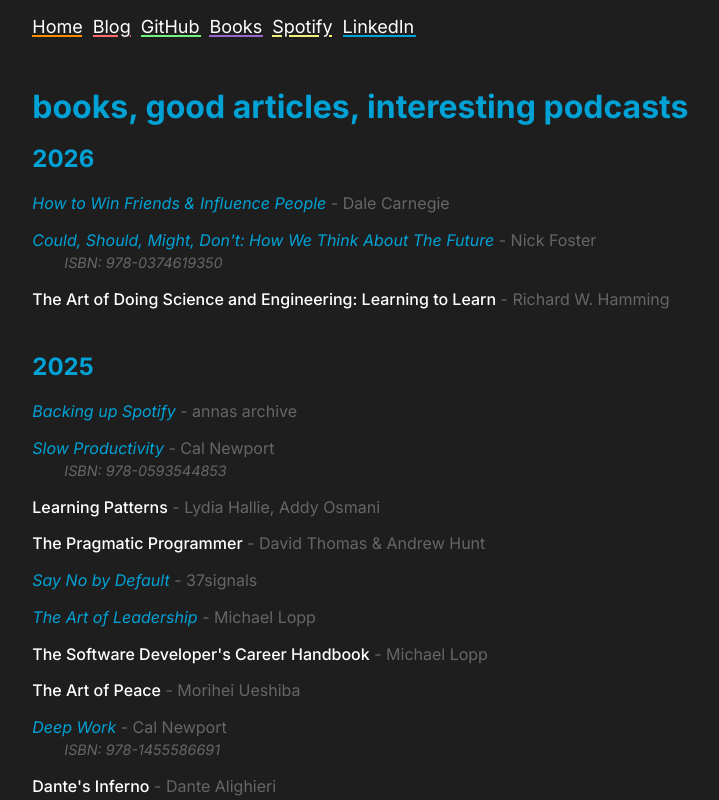
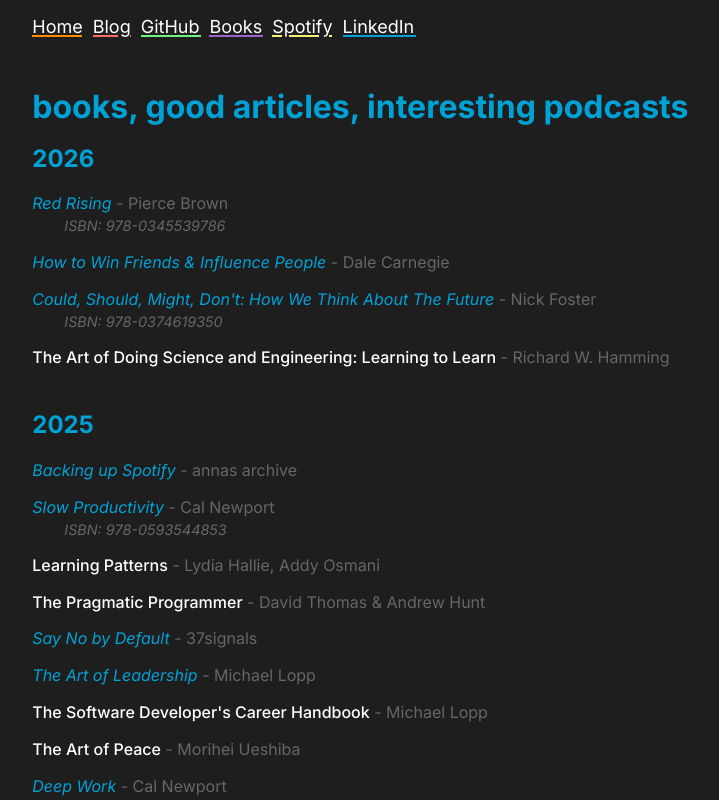
Before and after one commit to NickTheWilder/website, a Next.js app: page /books in a window 1280 px wide. Shown: the top 800 px of the page, without its empty margins (271-990 px from the left). Built offline with nearby package versions, Linux system fonts and the light colour scheme; a web font is replaced by a local one.

Commit message:
Man I'm flying through books

```diff
--- a/src/app/books/page.tsx
+++ b/src/app/books/page.tsx
@@ -18,6 +18,7 @@
     {
         year: 2026,
         books: [
+            { title: "Red Rising", author: "Pierce Brown", url: "https://www.goodreads.com/book/show/15839976-red-rising", isbn: "978-0345539786" },
             { title: "How to Win Friends & Influence People", author: "Dale Carnegie", url: "https://www.goodreads.com/book/show/4865.How_to_Win_Friends_Influence_People" },
             {
                 title: "Could, Should, Might, Don't: How We Think About The Future",
```
